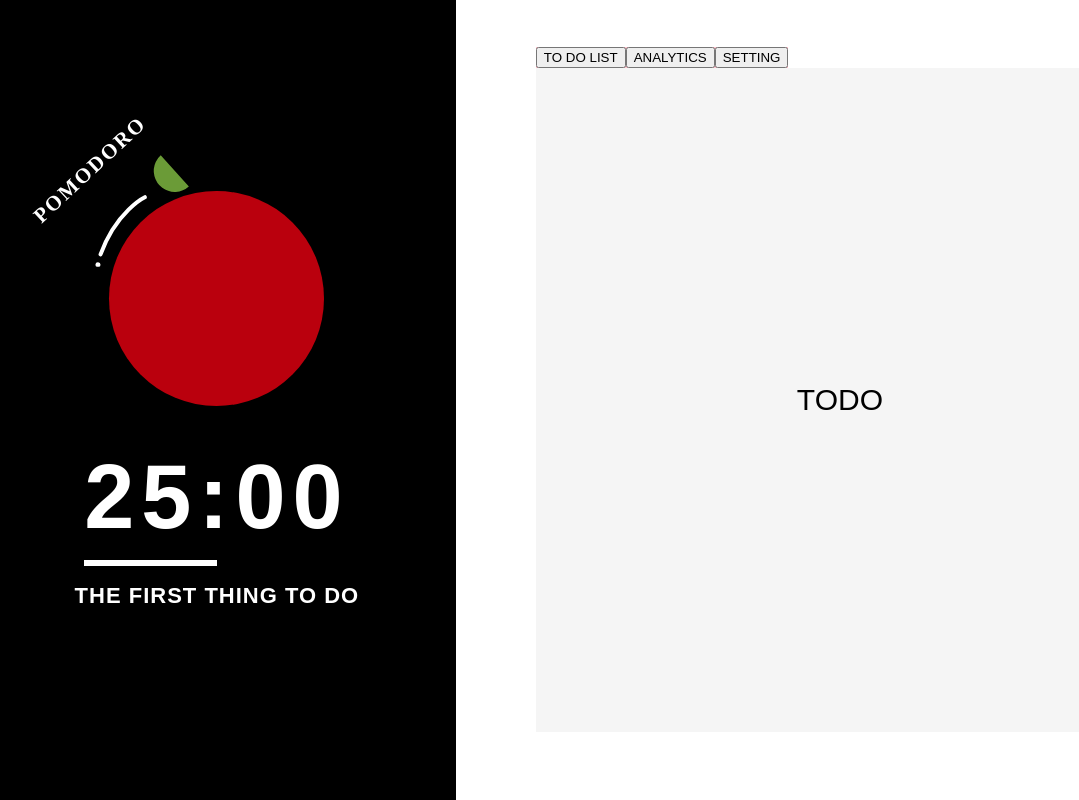
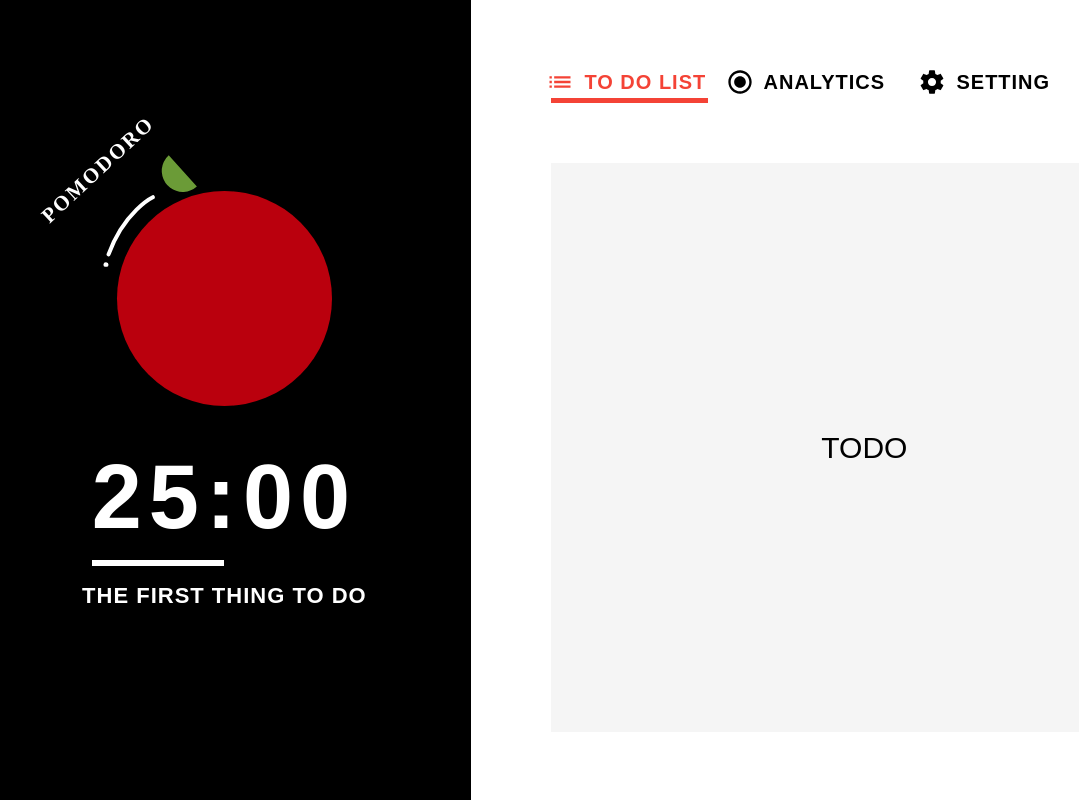
Before and after one commit to cxc421/f2e2019_01_pomodoro, a React (Create React App) app: page / in a window 1280 px wide. Shown: the whole page, without its empty margins (22-1101 px from the left). Built offline with nearby package versions, Linux system fonts and the light colour scheme; a web font is replaced by a local one.

Commit message:
Add Tab component

```diff
--- a/package.json
+++ b/package.json
@@ -13,6 +13,7 @@
     "react-dom": "^16.8.6",
     "react-icons": "^3.7.0",
     "react-scripts": "3.0.1",
+    "react-textfit": "^1.1.0",
     "styled-components": "^4.3.2",
     "typescript": "3.5.3",
     "uuid": "^3.3.2"
--- a/src/App.tsx
+++ b/src/App.tsx
@@ -28,6 +28,7 @@ const PageArea = styled.div`
   background: white;
   width: 56%;
   padding: 68px 114px 68px 80px;
+  padding: 68px 80px;
 `;
 
 const App: React.FC = () => {
--- a/src/components/SlideTabLayout/SlideTabLayout.tsx
+++ b/src/components/SlideTabLayout/SlideTabLayout.tsx
@@ -1,19 +1,24 @@
 import React, { useState } from 'react';
 import styled, { keyframes, css as _css } from 'styled-components';
 import { IconType } from 'react-icons';
+import Tab from './Tab';
 
 const Container = styled.div`
   position: relative;
   /* overflow-x: hidden; */
   /* background: lightgreen; */
   height: 100%;
+  display: flex;
+  flex-direction: column;
 `;
 
 const PageArea = styled.div`
   position: relative;
   width: 100%;
-  height: 100%;
+  /* height: 100%; */
   overflow-x: hidden;
+  flex-grow: 1;
+
   display: flex;
 `;
 
@@ -47,11 +52,22 @@ const PageWrapper = styled.div<Animating>`
 `;
 
 const MenuArea = styled.div`
+  position: relative;
+  /* background: pink; */
+  min-height: 20px;
+  margin-bottom: 60px;
+  /* display: flex; */
+  white-space: nowrap;
+`;
+
+const TabBottom = styled.div`
+  height: 5px;
+  background: #f44336;
+  transition: transform 0.5s ease-in-out;
+  transform: translateX(0);
   position: absolute;
-  transform: translateY(-100%);
-  top: 0;
+  bottom: 0;
   left: 0;
-  background: pink;
 `;
 
 interface Page {
@@ -65,8 +81,16 @@ interface SlideTabLayoutProps {
 }
 
 const SlideTabLayout: React.FC<SlideTabLayoutProps> = ({ pages }) => {
+  const tabSize = 157;
+  const tabMargin = 22;
   const [tabIndex, setTabIndex] = useState(0);
   const [animating, setAnimating] = useState(false);
+
+  const tabBottomStyle: React.CSSProperties = {
+    width: tabSize,
+    transform: `translateX(${(tabSize + tabMargin) * tabIndex}px)`
+  };
+
   const pageWrapperStyle: React.CSSProperties = {
     transform: `translateX(${-100 * tabIndex}%)`
   };
@@ -85,11 +109,18 @@ const SlideTabLayout: React.FC<SlideTabLayoutProps> = ({ pages }) => {
   return (
     <Container>
       <MenuArea>
-        {pages.map(({ tabText }, index) => (
-          <button key={index} onClick={() => onClickTab(index)}>
-            {tabText}
-          </button>
+        {pages.map(({ tabText, TabIcon }, index) => (
+          <Tab
+            width={tabSize}
+            margin={tabMargin}
+            key={index}
+            text={tabText}
+            icon={<TabIcon />}
+            isSelect={tabIndex === index}
+            onClick={() => onClickTab(index)}
+          />
         ))}
+        <TabBottom style={tabBottomStyle} />
       </MenuArea>
       <PageArea>
         {pages.map(({ Page }, index) => (
--- /dev/null
+++ b/src/components/SlideTabLayout/Tab.tsx
@@ -0,0 +1,76 @@
+import React from 'react';
+import styled from 'styled-components';
+
+interface HaveWidth {
+  width: number;
+  margin: number;
+  isSelect: boolean;
+}
+
+const Container = styled.div<HaveWidth>`
+  /* background: blueviolet; */
+  display: inline-flex;
+  color: ${props => (props.isSelect ? '#F44336' : 'black')};
+  font-size: 20px;
+  font-weight: bold;
+  align-items: center;
+  width: ${props => props.width}px;
+  justify-content: center;
+  padding-bottom: 7px;
+  cursor: pointer;
+  margin-right: ${props => props.margin}px;
+  &:last-child {
+    margin-right: 0;
+  }
+  transition: color 0.5s ease-in-out;
+  &:hover {
+    transition-duration: 0.3s;
+    color: ${props => (props.isSelect ? '#F44336' : 'rgba(0,0,0,0.5)')};
+  }
+  transform: translateX(-3px); /* fix */
+`;
+
+const IconWrapper = styled.div`
+  margin-right: 10px;
+  font-size: 28px;
+  display: flex;
+  align-items: center;
+`;
+
+const TextWrapper = styled.div`
+  letter-spacing: 1px;
+  /* padding-right: 5px; */
+`;
+
+interface TabProps {
+  text: string;
+  icon: JSX.Element | null;
+  onClick: () => void;
+  width: number;
+  margin: number;
+  isSelect?: boolean;
+}
+
+class Tab extends React.Component<TabProps> {
+  onClickTab = () => {
+    this.props.onClick();
+  };
+
+  render() {
+    const { text, icon, width, margin, isSelect = false } = this.props;
+
+    return (
+      <Container
+        onClick={this.onClickTab}
+        width={width}
+        margin={margin}
+        isSelect={isSelect}
+      >
+        <IconWrapper>{icon}</IconWrapper>
+        <TextWrapper>{text}</TextWrapper>
+      </Container>
+    );
+  }
+}
+
+export default Tab;
--- a/src/components/Timer/Timer.tsx
+++ b/src/components/Timer/Timer.tsx
@@ -7,6 +7,7 @@ const Container = styled.div`
   display: flex;
   flex-direction: column;
   align-items: center;
+  /* padding: 20px 55px; */
 `;
 
 const TimeText = styled.div`
```
Also changed, not shown: 1 other file (tests, documents, lock files or other folders).
